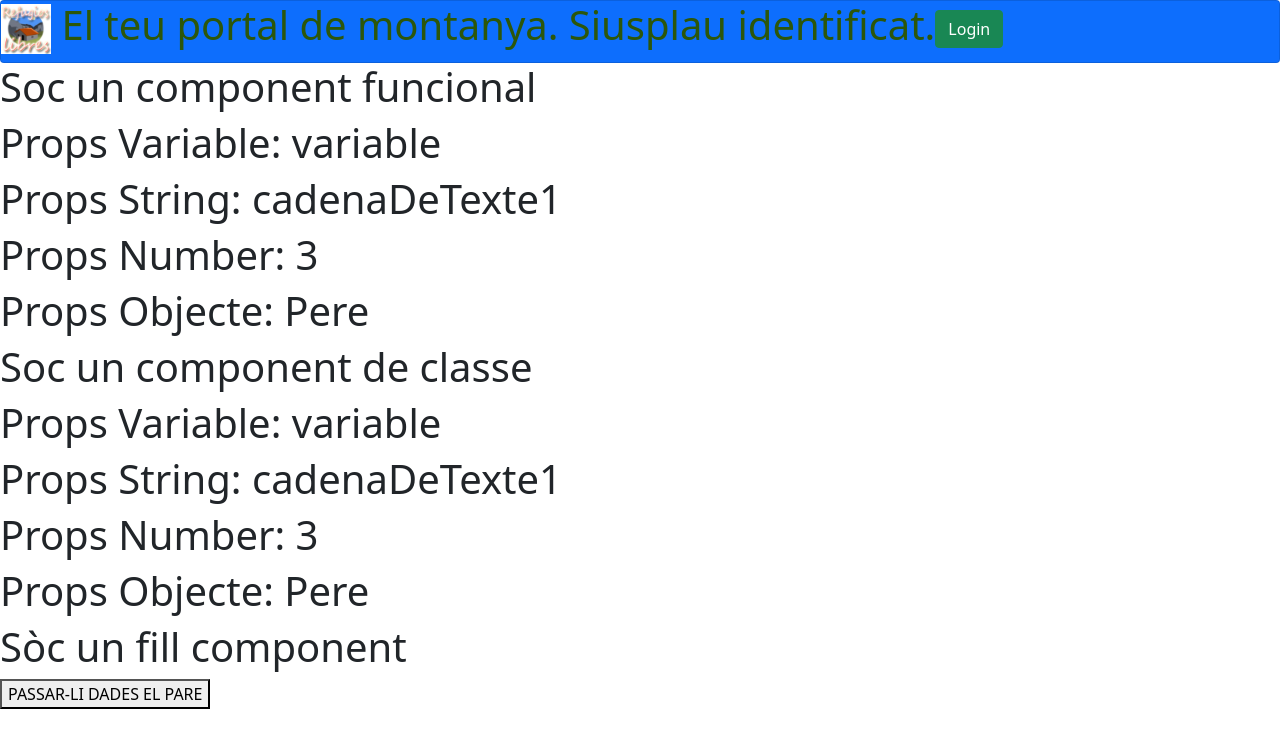
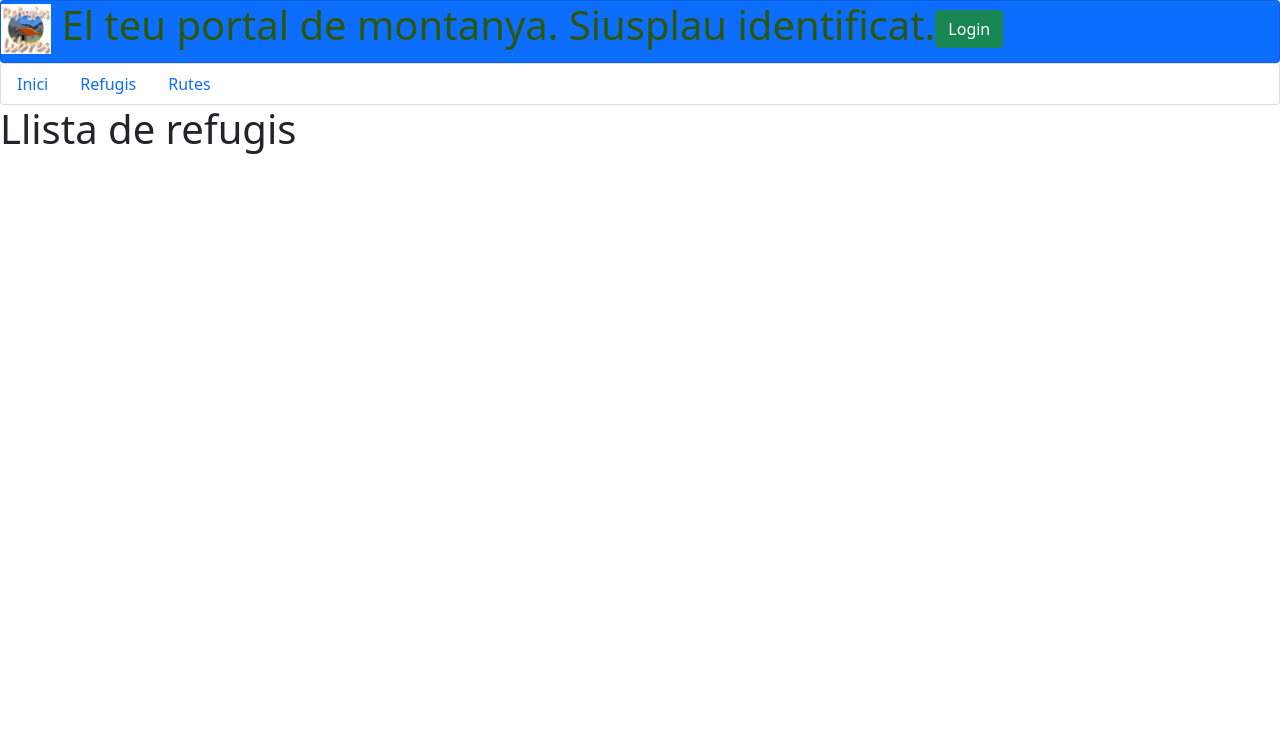
Before and after one commit to SectionOne/cursreact, a React (Create React App) app in the folder cursreact/: page /refugis in a window 1280 px wide. Shown: the top 748 px of the page. Built offline with nearby package versions, Linux system fonts and the light colour scheme.

Commit message:
CODE 17 - Exemple de rutes

```diff
--- a/cursreact/package.json
+++ b/cursreact/package.json
@@ -9,6 +9,7 @@
     "bootstrap": "^5.1.3",
     "react": "^18.0.0",
     "react-dom": "^18.0.0",
+    "react-router-dom": "^6.3.0",
     "react-scripts": "5.0.1",
     "web-vitals": "^2.1.4"
   },
--- a/cursreact/src/components/App.js
+++ b/cursreact/src/components/App.js
@@ -1,5 +1,5 @@
 import './App.css';
-import Header from './Header.js';
+
 import FunctionalComponent from './FunctionalComponent.js';
 import ClassComponent from './ClassComponent.js';
 import FunctionalComponent1 from './FunctionalComponent1.js';
@@ -23,9 +23,8 @@ function App() {
 
   return (
     <>
-    <div className='bg-primary card'>
-      <Header/>
-      </div>
+
+      {/* L'etiqueta <Switch> observa els components definits en cada etiqueta <Route>s i renderitza el primer que coincideix amb la URL. */}
       <div>
         <FunctionalComponent
         propsFunctional1 = { propFunc1 }
@@ -47,7 +46,8 @@ function App() {
           <FunctionalComponent1 childToParent = { childToParent }
           />
       </div>
-    </>
+  </>
+
   );
 }
 
--- a/cursreact/src/components/Header.js
+++ b/cursreact/src/components/Header.js
@@ -7,7 +7,7 @@ import LoginControl from './LoginControl.js';
   render() {
     var usuari = "Oriol";
     return(
-      <h1 className="salutacio"><img src={logo} height="50px" alt="My Awesome Image"/> El teu portal de montanya.   <LoginControl nom={usuari}/></h1>
+      <h1 className="salutacio"><img src={logo} height="50px" alt="My Awesome Image"/> El teu portal de montanya.   <LoginControl nom={usuari} /></h1>
     )
   }
 
--- /dev/null
+++ b/cursreact/src/components/Refugis.js
@@ -0,0 +1,9 @@
+import React from 'react';
+
+function Refugis(){
+    return (
+        <h1>Llista de refugis</h1>
+    )
+}
+
+export default Refugis;
--- /dev/null
+++ b/cursreact/src/components/Rutes.js
@@ -0,0 +1,9 @@
+import React from 'react';
+
+function Rutes(){
+    return (
+        <h1>Llista de rutes</h1>
+    )
+}
+
+export default Rutes;
--- a/cursreact/src/index.js
+++ b/cursreact/src/index.js
@@ -1,14 +1,46 @@
 import React from 'react';
 import ReactDOM from 'react-dom/client';
 import './index.css';
+import Header from './components/Header.js';
 import App from './components/App.js';
+import Rutes from './components/Rutes.js';
+import Refugis from './components/Refugis.js';
 import reportWebVitals from './reportWebVitals';
 import 'bootstrap/dist/css/bootstrap.min.css';
-
+import {
+  BrowserRouter,
+  Routes,
+  Route
+} from "react-router-dom";
 const root = ReactDOM.createRoot(document.getElementById('root'));
 root.render(
   <React.StrictMode>
-    <App />
+      <div className='bg-primary card'>
+        <Header/>
+      </div>
+      <div className='card'>
+        <nav>
+          <ul className='nav nav-pills'>
+            <li className='nav-item'>
+              <a href="/" className='nav-link'>Inici</a>
+            </li>
+            <li className='nav-item'>
+              <a href="/refugis" className='nav-link'>Refugis</a>
+            </li>
+            <li className='nav-item'>
+              <a href="/rutes" className='nav-link'>Rutes</a>
+            </li>
+          </ul>
+        </nav>
+      </div>
+      <BrowserRouter>
+        <Routes>
+          <Route path="/" element={<App />} />
+          <Route path="/refugis" element={<Refugis />} />
+          <Route path="/rutes" element={<Rutes />} />
+        </Routes>
+      </BrowserRouter>
+
   </React.StrictMode>
 );
 
```
Also changed, not shown: 1 other file (tests, documents, lock files or other folders).
